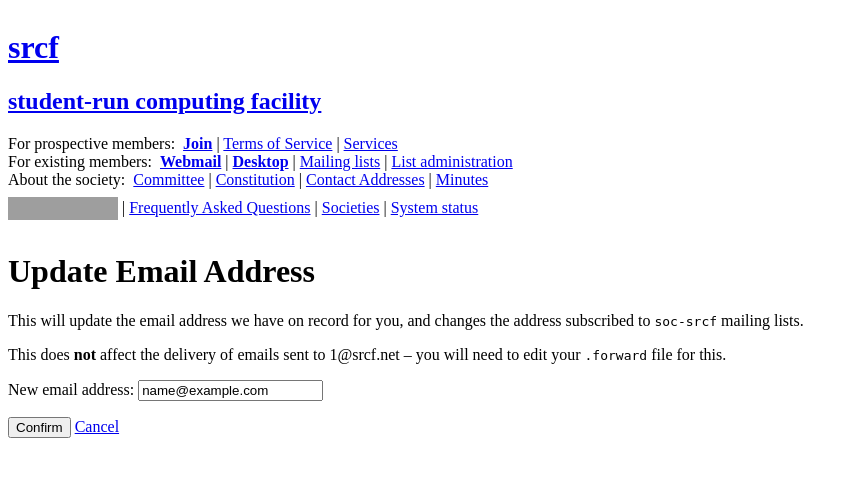
After one commit to SRCF/control-panel, a Python web app: template control/templates/member/update_email_address.html in a window 1280 px wide. The commit adds this page. Shown: the top 477 px of the page, without its empty margins (0-858 px from the left). Run offline with Jinja, Linux system fonts and the light colour scheme; the template is opened without the code that fills it: most values are stand-ins (such as "Sample title", 1, 10 or a date in 2020); grey boxes are pictures that could not be loaded.

Commit message:
Add frontend for updating email address

```diff
--- a/control/static/style.css
+++ b/control/static/style.css
@@ -24,6 +24,12 @@ ul.acctlist li.acct ul.acctattribs li {
 .data {
 	font-weight: bold;
 }
+input.error {
+    border: 1px solid red;
+}
+span.error {
+    color: red;
+}
 
 .signup-form p.help-block {
     margin: 0;
--- a/control/templates/member/home.html
+++ b/control/templates/member/home.html
@@ -6,6 +6,7 @@
 
     <p>Created <span class="data">{{ member.joined.strftime('%b %G') }}</span></p>
     <p><a href="{{ url_for('home.home') }}">Control panel home</a></p>
+    <p>Email address: <span class="data">{{ member.email }}</span> (<a href="{{ url_for('member.update_email_address') }}">change</a>)</p>
     <p><a href="{{ url_for('member.reset_password', type='srcf') }}">Reset password</a></p>
 
     <h2>Databases</h2>
--- /dev/null
+++ b/control/templates/member/update_email_address.html
@@ -0,0 +1,26 @@
+{% extends "base.html" %}
+
+{% block body %}
+<div class="main">
+    <h1>Update Email Address</h1>
+
+    <form method="post">
+
+    <p>This will update the email address we have on record for you, and changes the address subscribed to <code>soc-srcf</code> mailing lists.</p>
+    <p>This does <strong>not</strong> affect the delivery of emails sent to {{ crsid }}@srcf.net &ndash; you will need to edit your <code>.forward</code> file for this.</p>
+
+    <p>
+    New email address:
+    <input name="email" type="email"{% if error %} class="error"{% endif %} value="{{ email }}">
+    {% if error %}<br>
+    <span class="error">{{ error }}</span>{% endif %}
+    </p>
+
+    <div class="form-group">
+        <input type="submit" value="Confirm">
+        <a href="{{ url_for('member.home') }}">Cancel</a>
+    </div>
+
+    </form>
+</div>
+{% endblock %}
```
Also changed, not shown: control/jobs.py (+16 -0 lines), control/webapp/member.py (+26 -0 lines).
